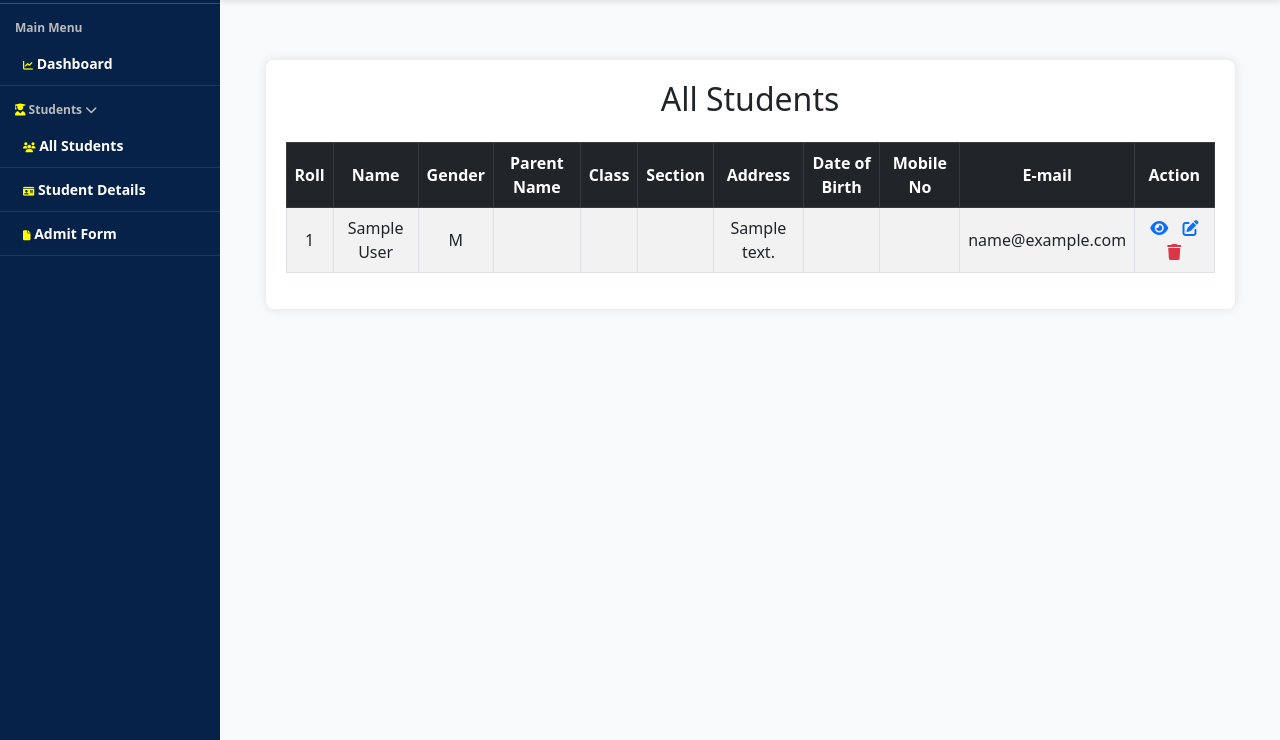
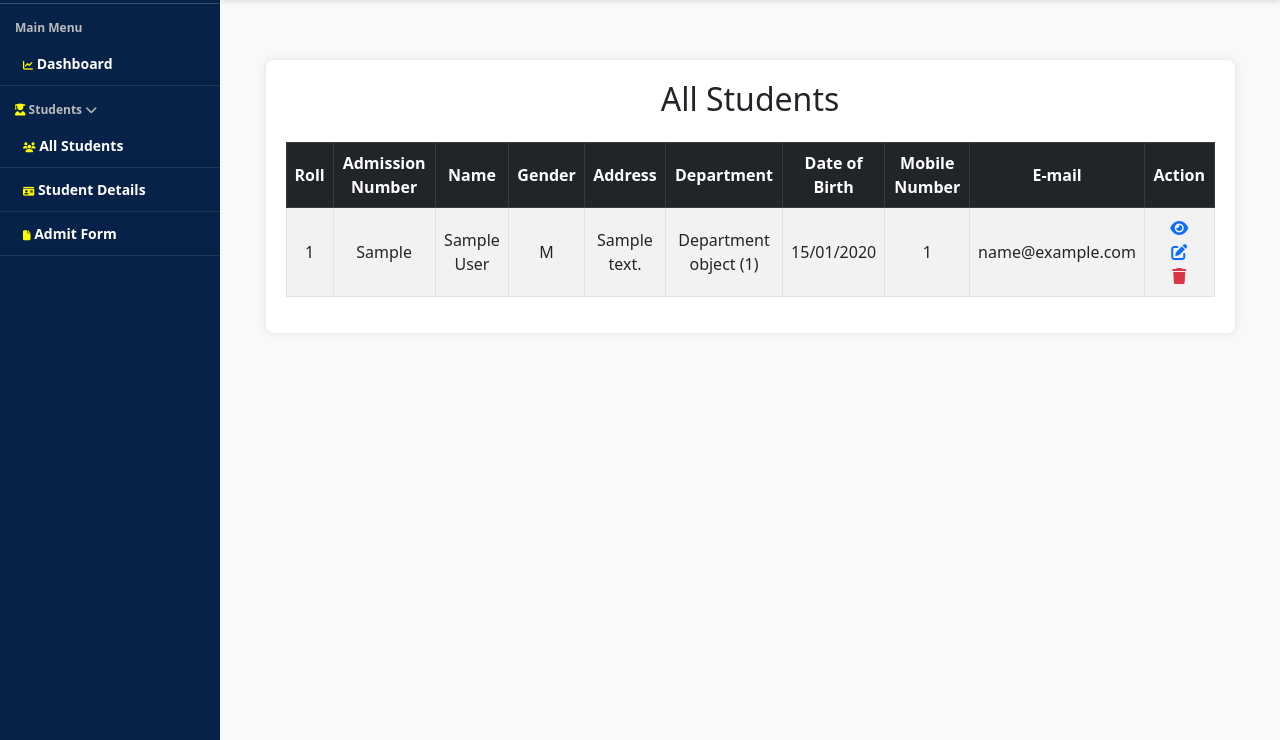
Before and after one commit to FreeLanceNexus99/College_Management_System, a Django app: page /college_admin/students/ in a window 1280 px wide. Shown: the part 60-800 px from the top of the page. Run offline with Django 5.2, Linux system fonts and the light colour scheme; tables that the repository leaves empty hold one stand-in row (values such as "Sample post"); some libraries are stand-ins or nearby versions.

Commit message:
changed the studentt list in the admin applicatioin

```diff
--- a/college_admin/templates/college_admin/student_list.html
+++ b/college_admin/templates/college_admin/student_list.html
@@ -122,16 +122,17 @@
             <thead class="table-dark">
                 <tr>
                     <th>Roll</th>
-
+                    <th>Admission Number</th>
                     <th>Name</th>
                     <th>Gender</th>
-                    <th>Parent Name</th>
-                    <th>Class</th>
-                    <th>Section</th>
                     <th>Address</th>
+                    <th>Department</th>
                     <th>Date of Birth</th>
-                    <th>Mobile No</th>
+                    <th>Mobile Number</th>
                     <th>E-mail</th>
+
+
+
                     <th>Action</th>
                 </tr>
             </thead>
@@ -139,15 +140,15 @@
                 {% for student in students %}
                 <tr>
                     <td> {{ student.id }}</td>
+                    <td>{{ student.admission_no }}</td>
                     <td>{{ student.full_name }}</td>
                     <td>{{ student.gender }}</td>
-                    <td>{{ student.parent_name }}</td>
-                    <td>{{ student.student_class }}</td>
-                    <td>{{ student.section }}</td>
                     <td>{{ student.address }}</td>
-                    <td>{{ student.date_of_birth|date:"d/m/Y" }}</td>
-                    <td>{{ student.mobile_number }}</td>
+                    <td>{{ student.department }}</td>
+                    <td>{{ student.dob|date:"d/m/Y" }}</td>
+                    <td>{{ student.phone_no }}</td>
                     <td>{{ student.email }}</td>
+
                     <td class="action-icons">
                         <a href="#"><i class="fa-solid fa-eye"></i></a>
                         <a href="#"><i class="fa-solid fa-edit"></i></a>
--- a/users/templates/users/login.html
+++ b/users/templates/users/login.html
@@ -45,7 +45,7 @@
                 <button type="submit" class="btn btn-primary w-100">Login</button>
             </form>
         </div>
-        <a href="{% url 'users:student-login' %}" class="btn btn-secondary w-100 mt-3">
+        <a href="{% url 'users:student_login' %}" class="btn btn-secondary w-100 mt-3">
             Student Login
         </a>
         <a href="{% url 'users:college_login' %}" class="btn btn-secondary w-100 mt-3">
--- a/users/urls.py
+++ b/users/urls.py
@@ -9,7 +9,7 @@
 
     path('login/', user_login, name='login'),
     path('logout/', user_logout, name='logout'),
-    path('student-login/', student_login, name='student-login'),
+    path('student-login/', student_login, name='student_login'),
     path('staff-login/', staff_login, name='staff_login'),
 
     path('register/', college_register, name='college_register'),
```
